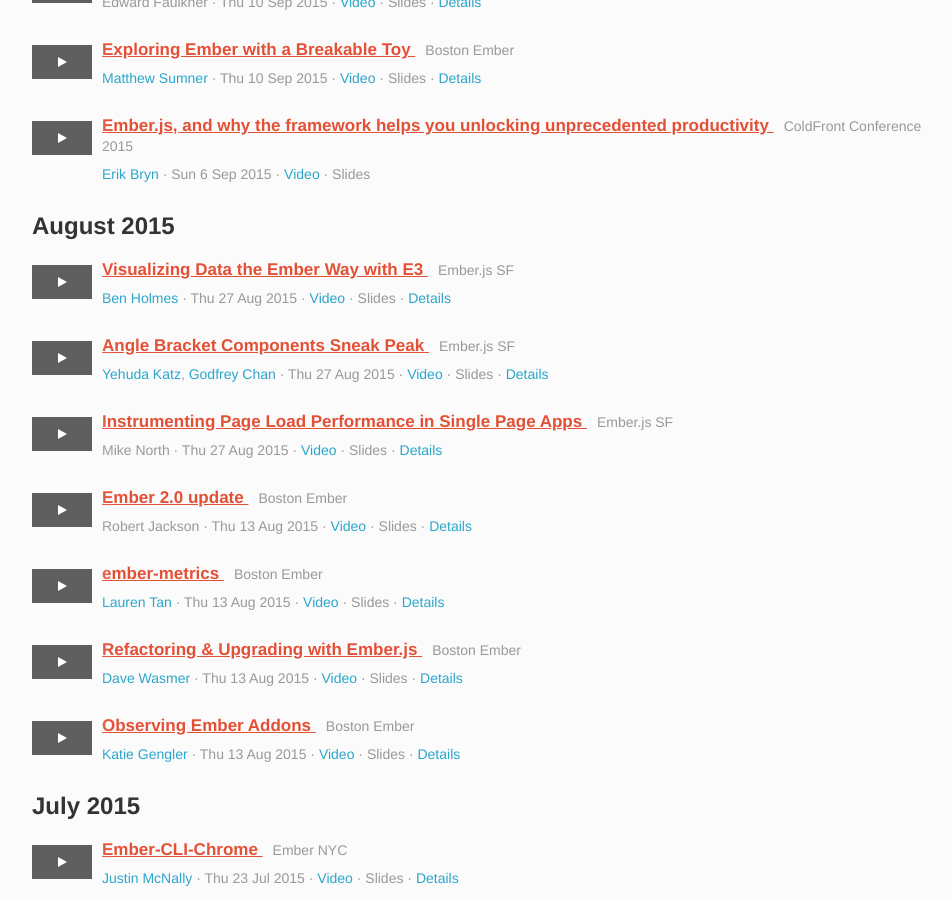
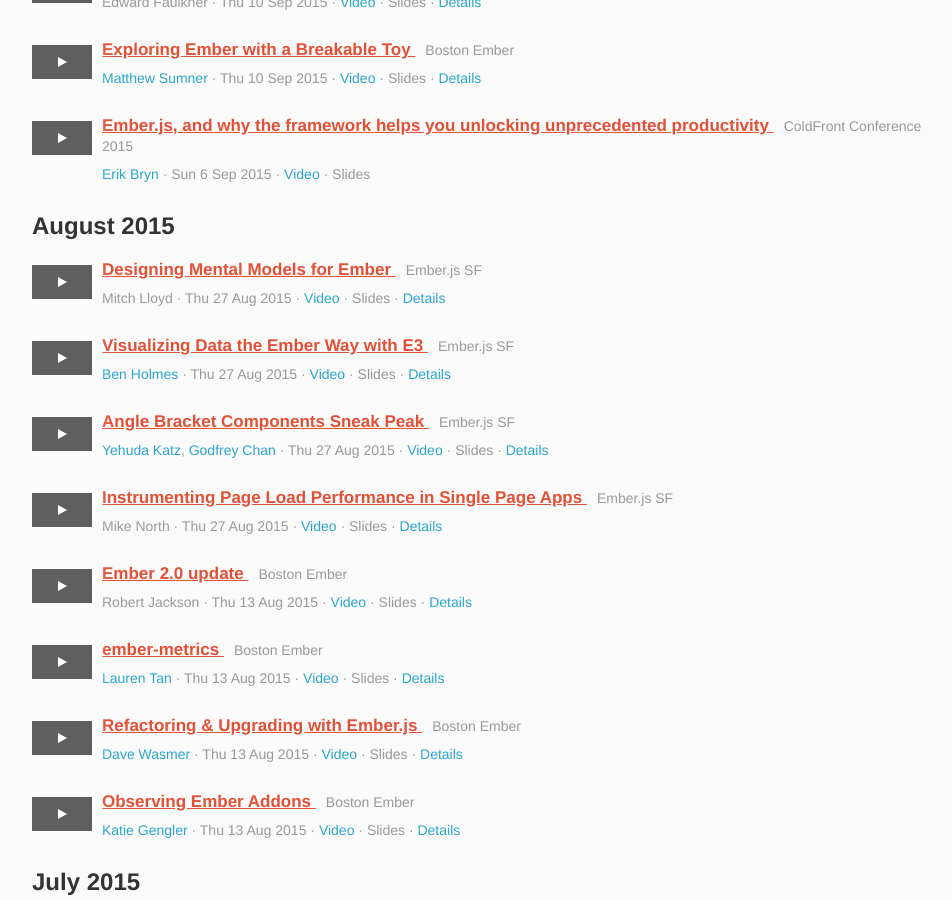
Before and after one commit to emberwatch/emberwatch, a Jekyll site: the page built from index.html, in a window 1280 px wide and 900 px high, scrolled down 580 px, cut to the strip 0-900 px from the top of the window. Shown: the whole strip, without its empty margins (148-1100 px from the left). Built offline with Jekyll 4.4.1, drawn with Linux system fonts in a browser that asks for light colours; Markdown is read by kramdown in place of the engine named in the settings; comment, search, counter and statistics services are not loaded; grey boxes are pictures that could not be loaded.

Commit message:
[Add Talk] Designing Mental Models for Ember

```diff
--- a/_data/talks.yml
+++ b/_data/talks.yml
@@ -74,6 +74,14 @@
   - 258
   videos:
   - https://www.youtube.com/watch?v=9lXQ024NoRc
+  url: http://www.meetup.com/Ember-SF/events/223448055/
+  event_id: 6
+- title: 'Designing Mental Models for Ember'
+  date: '2015-08-27'
+  author_ids:
+  - 155
+  videos:
+  - https://www.youtube.com/watch?v=1E2E7qEkyeA
   url: http://www.meetup.com/Ember-SF/events/223448055/
   event_id: 6
 - title: 'Observing Ember Addons'
```
